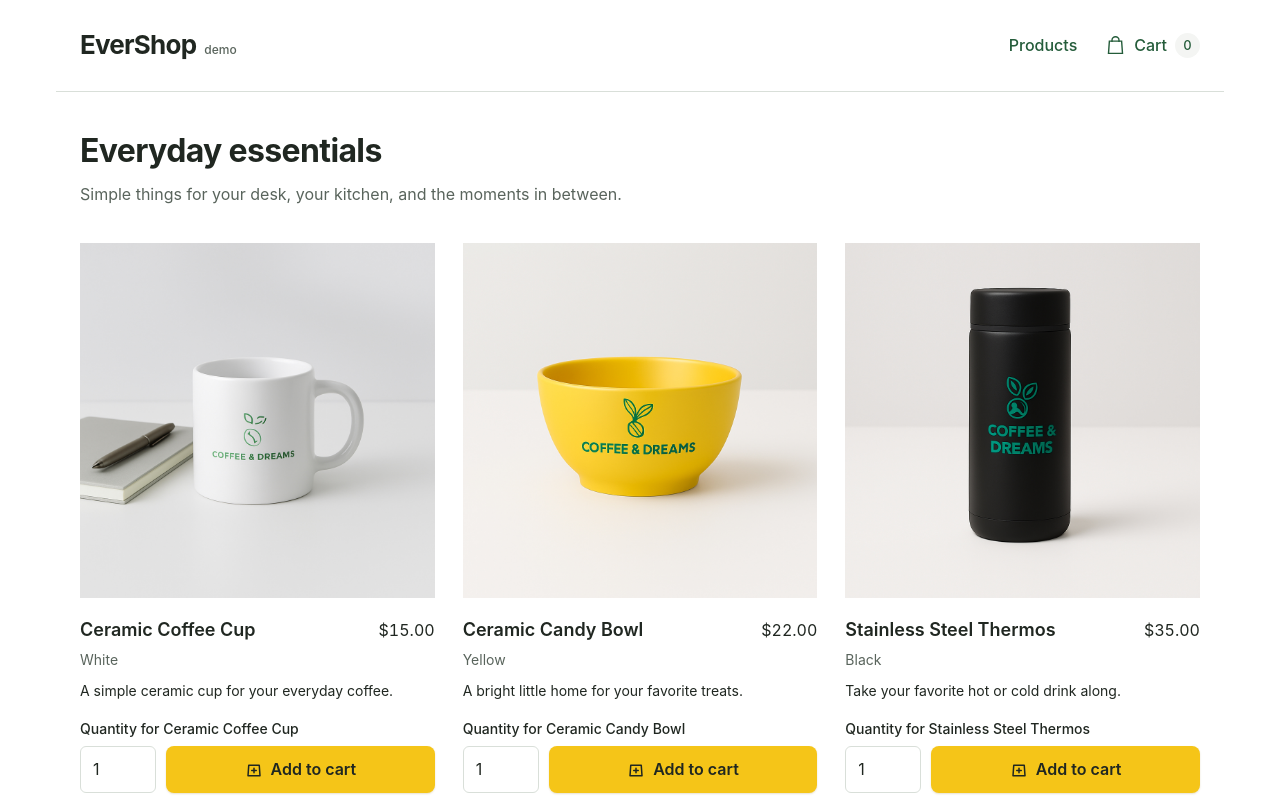
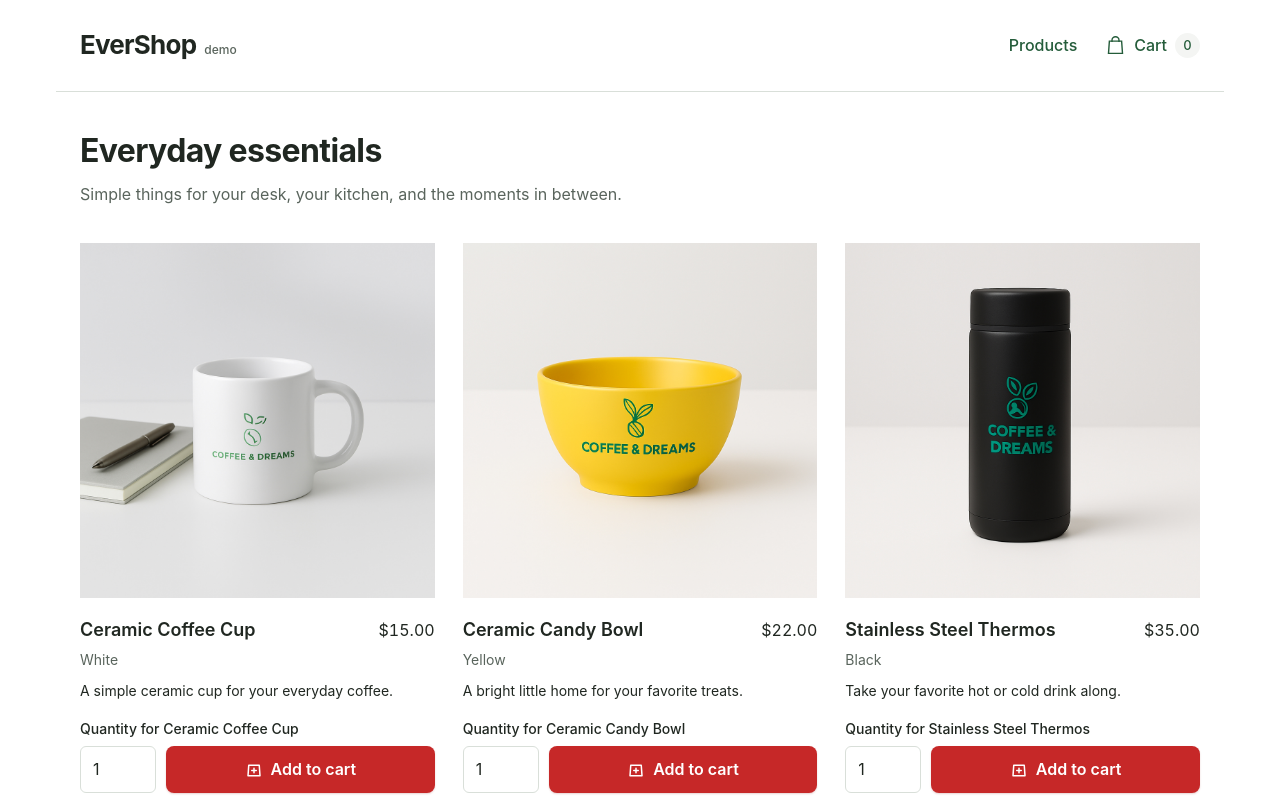
Before and after one commit to blondeslover32/qa-demo-shop, a Next.js app: page / in a window 1280 px wide. Shown: the top 800 px of the page. Built offline with nearby package versions, Linux system fonts and the light colour scheme.

Commit message:
Make the Add to cart buttons red
White label on red; a deeper red on hover and after adding.

```diff
--- a/app/globals.css
+++ b/app/globals.css
@@ -6,8 +6,8 @@
   --line: #d9dfd9;
   --primary: #245c3a;
   --primary-hover: #19472c;
-  --accent: #f5c518;
-  --accent-hover: #e0ad00;
+  --accent: #c62828;
+  --accent-hover: #a51f1f;
   --error: #a42a23;
   --radius: 8px;
   color-scheme: light;
@@ -246,15 +246,13 @@ main {
 .add-button {
   gap: 8px;
   background: var(--accent);
-  color: var(--ink);
-  box-shadow: 0 1px 2px #8a6a0033;
+  box-shadow: 0 1px 2px #8b1a1a33;
   transition: background 0.15s, box-shadow 0.15s, transform 0.15s;
 }
 .add-button:hover {
   background: var(--accent-hover);
-  color: var(--ink);
   transform: translateY(-1px);
-  box-shadow: 0 6px 16px #8a6a0033;
+  box-shadow: 0 6px 16px #8b1a1a33;
 }
 .add-button:active {
   background: var(--accent-hover);
```
